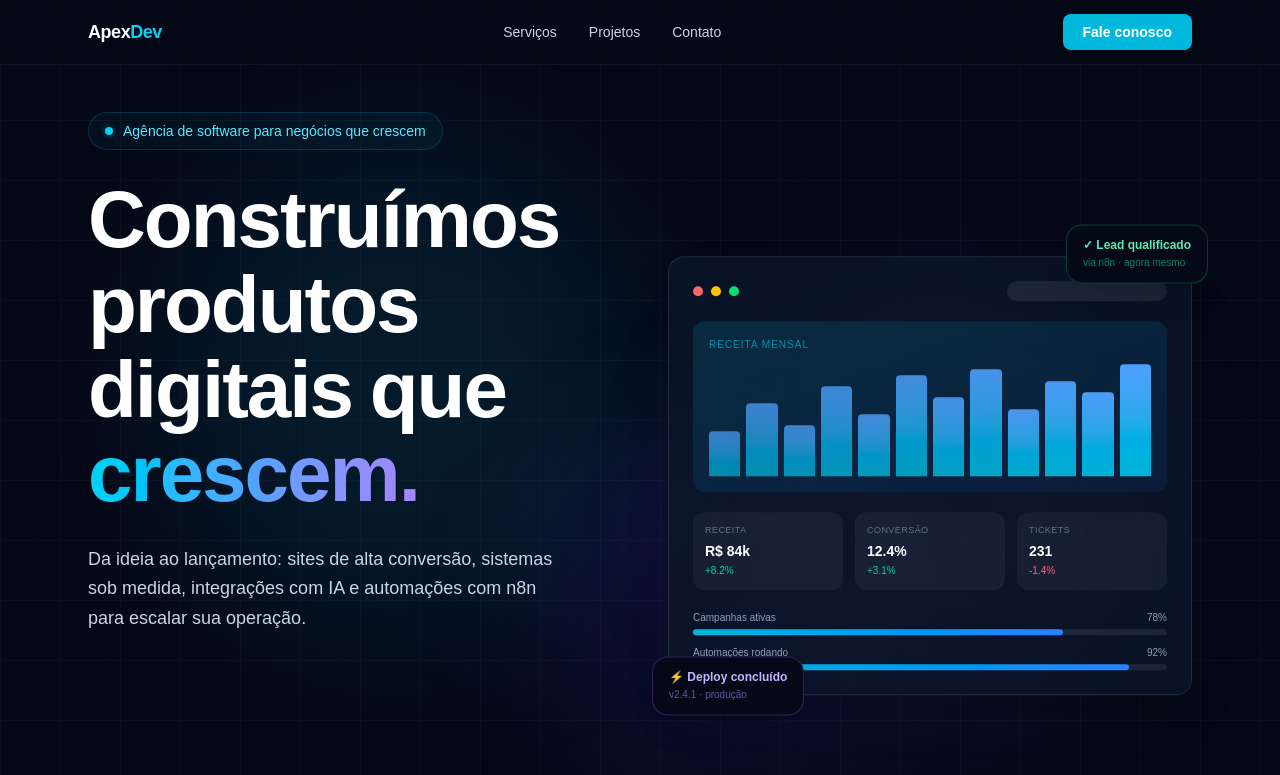
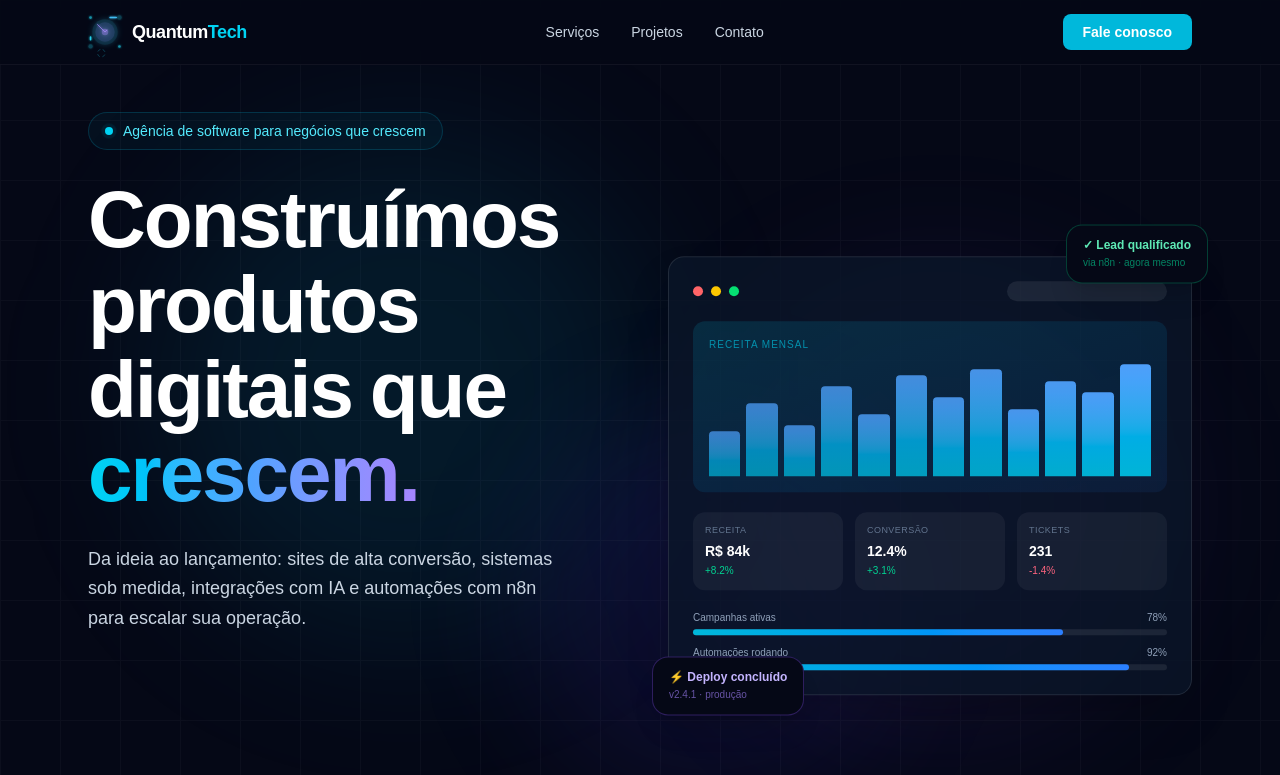
Before and after one commit to quantumtechwld-com/quantumtechwld, a Next.js app: page / in a window 1280 px wide. Shown: the top 775 px of the page. Built offline with nearby package versions, Linux system fonts and the light colour scheme.

Commit message:
feat: add animated GSAP logo and rename to QuantumTech

```diff
--- a/src/app/layout.tsx
+++ b/src/app/layout.tsx
@@ -13,7 +13,7 @@ const geistMono = Geist_Mono({
 });
 
 export const metadata: Metadata = {
-  title: "Apex Dev Studio | Agência de Desenvolvimento de Software",
+  title: "QuantumTech | Agência de Desenvolvimento de Software",
   description:
     "Agência de desenvolvimento de software focada em produtos digitais, automação e crescimento com tecnologia.",
 };
--- a/src/components/home/HomeClient.tsx
+++ b/src/components/home/HomeClient.tsx
@@ -1,4 +1,5 @@
 import GsapAnimations from "./GsapAnimations";
+import LogoAnimated from "./LogoAnimated";
 import LeadForm from "@/components/lead-form";
 
 // ── DATA ──────────────────────────────────────────────────────────────────────
@@ -92,9 +93,12 @@ export default function HomeClient() {
         className="fixed inset-x-0 top-0 z-50 border-b border-white/5 bg-[#050816]/90 backdrop-blur-md"
       >
         <nav aria-label="Navegação principal" className="mx-auto flex h-16 max-w-6xl items-center justify-between px-6">
-          <span className="text-lg font-bold tracking-tight text-white">
-            Apex<span className="text-cyan-400">Dev</span>
-          </span>
+          <div className="flex items-center gap-2.5">
+            <LogoAnimated size={34} />
+            <span className="text-lg font-bold tracking-tight text-white">
+              Quantum<span className="text-cyan-400">Tech</span>
+            </span>
+          </div>
           <div className="hidden items-center gap-8 text-sm text-slate-300 md:flex">
             <a href="#services" className="transition-colors hover:text-white">Serviços</a>
             <a href="#portfolio" className="transition-colors hover:text-white">Projetos</a>
@@ -516,7 +520,7 @@ export default function HomeClient() {
       {/* ── FOOTER ────────────────────────────────────────────────────────── */}
       <footer className="border-t border-white/[0.06] px-6 py-12 text-center text-sm text-slate-600">
         <p className="mb-1 font-semibold text-slate-400">
-          Apex<span className="text-cyan-400">Dev</span> Studio
+          Quantum<span className="text-cyan-400">Tech</span>
         </p>
         <p>© 2026 Todos os direitos reservados.</p>
       </footer>
--- /dev/null
+++ b/src/components/home/LogoAnimated.tsx
@@ -0,0 +1,173 @@
+"use client";
+
+import { useEffect, useRef } from "react";
+
+// ── Helpers de animação extraídos para não ultrapassar 4 níveis de aninhamento ──
+
+// eslint-disable-next-line @typescript-eslint/no-explicit-any
+function animateTravelingLight(gsap: any, svg: SVGSVGElement) {
+  svg.querySelectorAll<SVGPathElement>("[data-draw]").forEach((path, i) => {
+    const len = path.getTotalLength();
+    const traceLen = len * 0.42;
+    const gap = len * 2;
+    const speed = 2.2 + i * 0.28;
+    gsap.set(path, { strokeDasharray: `${traceLen} ${gap}`, strokeDashoffset: len + traceLen });
+    gsap.to(path, { strokeDashoffset: -(len + traceLen), duration: speed, repeat: -1, ease: "none", delay: i * 0.32 });
+  });
+}
+
+// eslint-disable-next-line @typescript-eslint/no-explicit-any
+function animateColorShift(gsap: any, svg: SVGSVGElement) {
+  const palette = ["#22d3ee", "#a78bfa", "#34d399", "#60a5fa", "#f472b6"];
+  svg.querySelectorAll<SVGPathElement>("[data-draw]").forEach((path, i) => {
+    gsap.to(path, {
+      stroke: palette[(i + 2) % palette.length],
+      duration: 3.5 + i * 0.4,
+      repeat: -1, yoyo: true, ease: "sine.inOut", delay: i * 0.55,
+    });
+  });
+}
+
+// eslint-disable-next-line @typescript-eslint/no-explicit-any
+function animateCornerNodes(gsap: any, svg: SVGSVGElement) {
+  svg.querySelectorAll<SVGCircleElement>("[data-node='corner']").forEach((node, i) => {
+    gsap.fromTo(
+      node,
+      { attr: { r: 1.5 }, opacity: 0.7 },
+      { attr: { r: 2.8 }, opacity: 0.2, duration: 1.1 + i * 0.2, repeat: -1, yoyo: true, ease: "sine.inOut", delay: i * 0.28 }
+    );
+  });
+}
+
+/**
+ * LogoAnimated — marca SVG animada com GSAP.
+ *
+ * Efeitos:
+ *  1. "Luz viajante" em cada path (snake de luz que percorre a linha em loop)
+ *  2. Glow pulsante com variação de cor (cyan ↔ violeta ↔ verde)
+ *  3. Nós brilhantes nos cruzamentos das linhas com pulso independente
+ */
+export default function LogoAnimated({ size = 36 }: Readonly<{ size?: number }>) {
+  const svgRef = useRef<SVGSVGElement>(null);
+
+  useEffect(() => {
+    if (globalThis.matchMedia?.("(prefers-reduced-motion: reduce)").matches) return;
+
+    // eslint-disable-next-line @typescript-eslint/no-explicit-any
+    let ctx: any;
+
+    (async () => {
+      const { gsap } = await import("gsap");
+      const svg = svgRef.current;
+      if (!svg) return;
+
+      ctx = gsap.context(() => {
+
+        // ── 1. LUZ VIAJANTE (técnica: dasharray snake) ───────────────────
+        animateTravelingLight(gsap, svg);
+
+        // ── 2. GLOW BLOBS pulsando ────────────────────────────────────────
+        gsap.fromTo("[data-glow='cyan']",
+          { attr: { r: 11 }, opacity: 0.07 },
+          { attr: { r: 15 }, opacity: 0.18, duration: 2.2, repeat: -1, yoyo: true, ease: "sine.inOut" }
+        );
+        gsap.fromTo("[data-glow='violet']",
+          { attr: { r: 8 }, opacity: 0.09 },
+          { attr: { r: 12 }, opacity: 0.22, duration: 1.7, repeat: -1, yoyo: true, ease: "sine.inOut", delay: 0.9 }
+        );
+        gsap.fromTo("[data-glow='green']",
+          { attr: { r: 5 }, opacity: 0 },
+          { attr: { r: 9 }, opacity: 0.14, duration: 2.8, repeat: -1, yoyo: true, ease: "sine.inOut", delay: 1.7 }
+        );
+
+        // ── 3. VARIAÇÃO DE COR nos paths ─────────────────────────────────
+        animateColorShift(gsap, svg);
+
+        // ── 4. NÓS dos cantos ────────────────────────────────────────────
+        animateCornerNodes(gsap, svg);
+
+        // ── 5. NÓ CENTRAL ────────────────────────────────────────────────
+        gsap.fromTo("[data-node='center']",
+          { attr: { r: 2.5 }, opacity: 0.9 },
+          { attr: { r: 4.5 }, opacity: 0.25, duration: 1.4, repeat: -1, yoyo: true, ease: "sine.inOut" }
+        );
+
+        // ── 6. RING rotativo ─────────────────────────────────────────────
+        gsap.to("[data-ring]", { rotation: 360, duration: 8, repeat: -1, ease: "none", transformOrigin: "20px 20px" });
+
+      }, svg);
+    })();
+
+    return () => ctx?.revert();
+  }, []);
+
+  return (
+    <svg
+      ref={svgRef}
+      viewBox="0 0 40 40"
+      width={size}
+      height={size}
+      fill="none"
+      xmlns="http://www.w3.org/2000/svg"
+      aria-label="QuantumTech logo mark"
+      style={{ overflow: "visible" }}
+    >
+      <defs>
+        {/* Glow suave para paths */}
+        <filter id="ald-glow-sm" x="-60%" y="-60%" width="220%" height="220%">
+          <feGaussianBlur in="SourceGraphic" stdDeviation="1.2" result="blur" />
+          <feMerge>
+            <feMergeNode in="blur" />
+            <feMergeNode in="SourceGraphic" />
+          </feMerge>
+        </filter>
+        {/* Glow intenso para blobs e nó central */}
+        <filter id="ald-glow-lg" x="-120%" y="-120%" width="340%" height="340%">
+          <feGaussianBlur in="SourceGraphic" stdDeviation="4" result="blur" />
+          <feMerge>
+            <feMergeNode in="blur" />
+            <feMergeNode in="SourceGraphic" />
+          </feMerge>
+        </filter>
+      </defs>
+
+      {/* ─ Glow blobs de fundo ─ */}
+      <circle data-glow="cyan"   cx="20" cy="20" r="11" fill="#22d3ee" opacity="0.07" filter="url(#ald-glow-lg)" />
+      <circle data-glow="violet" cx="20" cy="20" r="8"  fill="#818cf8" opacity="0.09" filter="url(#ald-glow-lg)" />
+      <circle data-glow="green"  cx="20" cy="20" r="5"  fill="#34d399" opacity="0.00" filter="url(#ald-glow-lg)" />
+
+      {/* ─ Colchetes de canto (circuit brackets) ─ */}
+      <path data-draw="1" d="M3,14 L3,3 L14,3"   stroke="#22d3ee" strokeWidth="1.8" strokeLinecap="round" strokeLinejoin="round" filter="url(#ald-glow-sm)" />
+      <path data-draw="2" d="M26,3 L37,3 L37,14"  stroke="#22d3ee" strokeWidth="1.8" strokeLinecap="round" strokeLinejoin="round" filter="url(#ald-glow-sm)" />
+      <path data-draw="3" d="M37,26 L37,37 L26,37" stroke="#22d3ee" strokeWidth="1.8" strokeLinecap="round" strokeLinejoin="round" filter="url(#ald-glow-sm)" />
+      <path data-draw="4" d="M14,37 L3,37 L3,26"  stroke="#22d3ee" strokeWidth="1.8" strokeLinecap="round" strokeLinejoin="round" filter="url(#ald-glow-sm)" />
+
+      {/* ─ Diagonais internas (X central) ─ */}
+      <path data-draw="5" d="M7,7 L20,20 L33,7"  stroke="#a78bfa" strokeWidth="1.1" strokeLinecap="round" strokeLinejoin="round" opacity="0.8" filter="url(#ald-glow-sm)" />
+      <path data-draw="6" d="M7,33 L20,20 L33,33" stroke="#a78bfa" strokeWidth="1.1" strokeLinecap="round" strokeLinejoin="round" opacity="0.8" filter="url(#ald-glow-sm)" />
+
+      {/* ─ Cruz central ─ */}
+      <path data-draw="7" d="M20,5 L20,35" stroke="#34d399" strokeWidth="0.7" strokeLinecap="round" opacity="0.55" />
+      <path data-draw="8" d="M5,20 L35,20" stroke="#34d399" strokeWidth="0.7" strokeLinecap="round" opacity="0.55" />
+
+      {/* ─ Ring rotativo ao redor do centro ─ */}
+      <circle
+        data-ring
+        cx="20" cy="20" r="4.5"
+        stroke="#22d3ee"
+        strokeWidth="0.6"
+        strokeDasharray="4 3"
+        opacity="0.45"
+      />
+
+      {/* ─ Nós dos cantos ─ */}
+      <circle data-node="corner" cx="3"  cy="3"  r="1.5" fill="#22d3ee" filter="url(#ald-glow-sm)" />
+      <circle data-node="corner" cx="37" cy="3"  r="1.5" fill="#22d3ee" filter="url(#ald-glow-sm)" />
+      <circle data-node="corner" cx="37" cy="37" r="1.5" fill="#22d3ee" filter="url(#ald-glow-sm)" />
+      <circle data-node="corner" cx="3"  cy="37" r="1.5" fill="#22d3ee" filter="url(#ald-glow-sm)" />
+
+      {/* ─ Nó central ─ */}
+      <circle data-node="center" cx="20" cy="20" r="2.5" fill="#a78bfa" opacity="0.9" filter="url(#ald-glow-lg)" />
+    </svg>
+  );
+}
```
Also changed, not shown: Acesso.txt (deleted), 1 other file (tests, documents, lock files or other folders).
